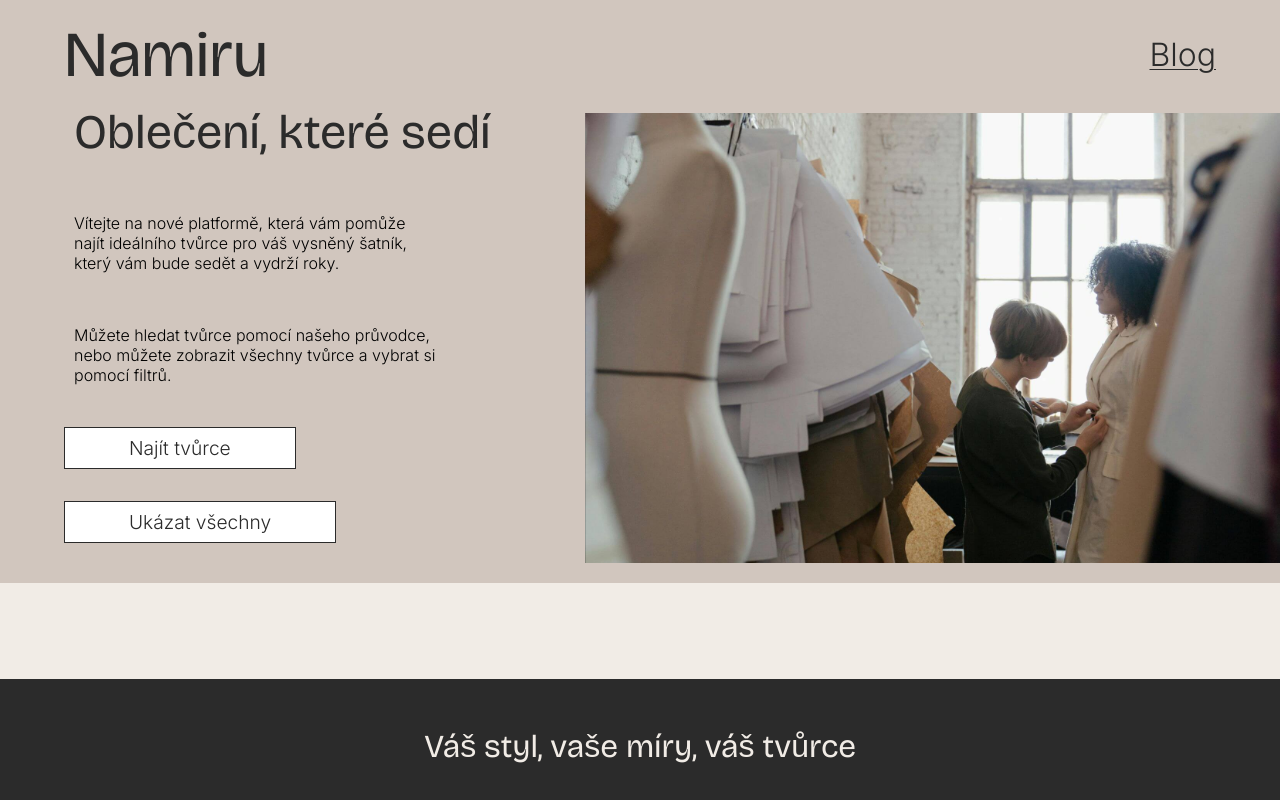
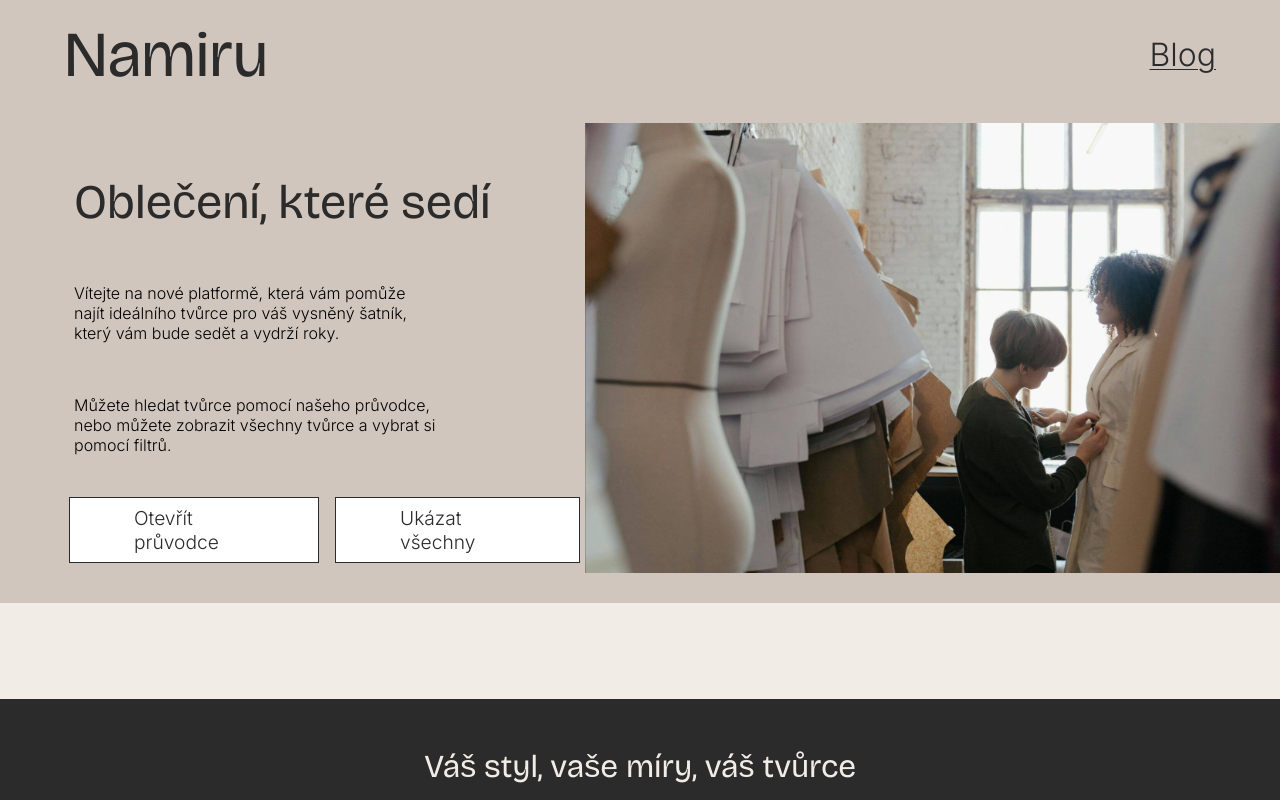
Before and after one commit to han-fris/namiru-app, a React (Vite) app: page / in a window 1280 px wide. Shown: the top 800 px of the page. Built offline with nearby package versions, Linux system fonts and the light colour scheme; no server answers.

Commit message:
edit style

```diff
--- a/src/components/Homepage/HeroSection.css
+++ b/src/components/Homepage/HeroSection.css
@@ -23,6 +23,13 @@
   background-position: right;
 }
 
+.hero-button {
+  display: flex;
+  flex-direction: row;
+  margin-inline: 5px;
+  gap: 1rem;
+}
+
 /* desktop */
 @media (min-width: 800px) {
   .hero {
@@ -35,6 +42,7 @@
   }
 
   .hero-title {
+    margin-top: 5rem;
     font-size: 3rem;
   }
 
--- a/src/components/Homepage/HeroSection.jsx
+++ b/src/components/Homepage/HeroSection.jsx
@@ -14,8 +14,10 @@ export const HeroSection = () => {
           Můžete hledat tvůrce pomocí našeho průvodce, nebo můžete zobrazit
           všechny tvůrce a vybrat si pomocí filtrů.
         </p>
-        <Button text="Najít tvůrce" url="/pruvodce" />
-        <Button text="Ukázat všechny" url="/tvurci" />
+        <div className="hero-button">
+          <Button text="Otevřít průvodce" url="/pruvodce" />
+          <Button text="Ukázat všechny" url="/tvurci" />
+        </div>
       </div>
       <div className="hero-img"></div>
     </div>
--- a/src/pages/Creators/NoResults.jsx
+++ b/src/pages/Creators/NoResults.jsx
@@ -3,9 +3,9 @@ import './CreatorsList.css';
 export const NoResults = () => {
   return (
     <div className="noResults__container">
-      <h1>Nikdo tu není</h1>
+      <h1>Nikdo tu zatím není</h1>
       <p>
-        Bohužel jsme ještě nenašli nikoho, kdo by odpovídal Vašim preferencím.
+        Bohužel jsme ještě nenašli nikoho, kdo by odpovídal vašim preferencím.
         <br />
         Pilně pracujeme na rozšíření databáze, prozatím můžete zkusit upravit
         filtrování.
```
